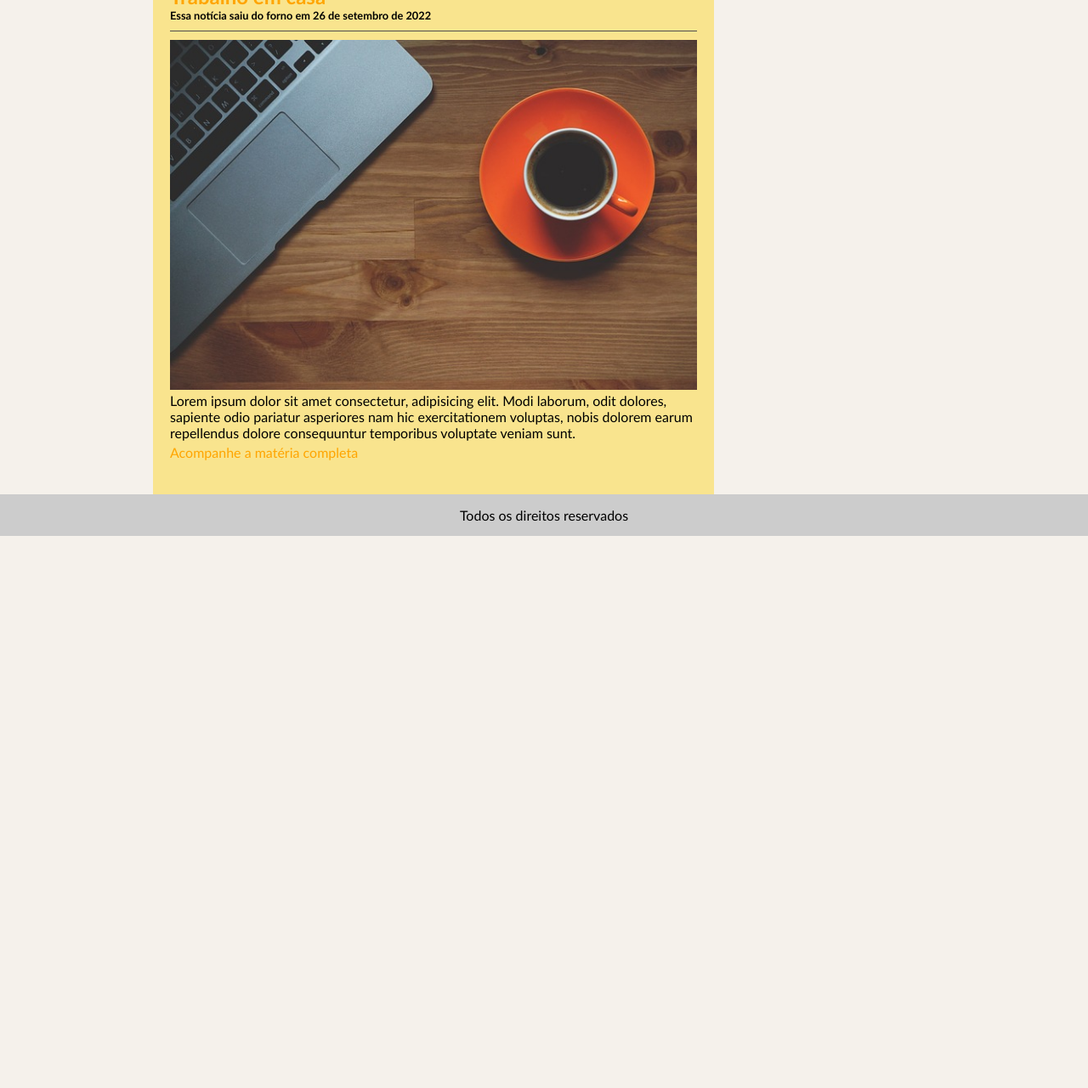
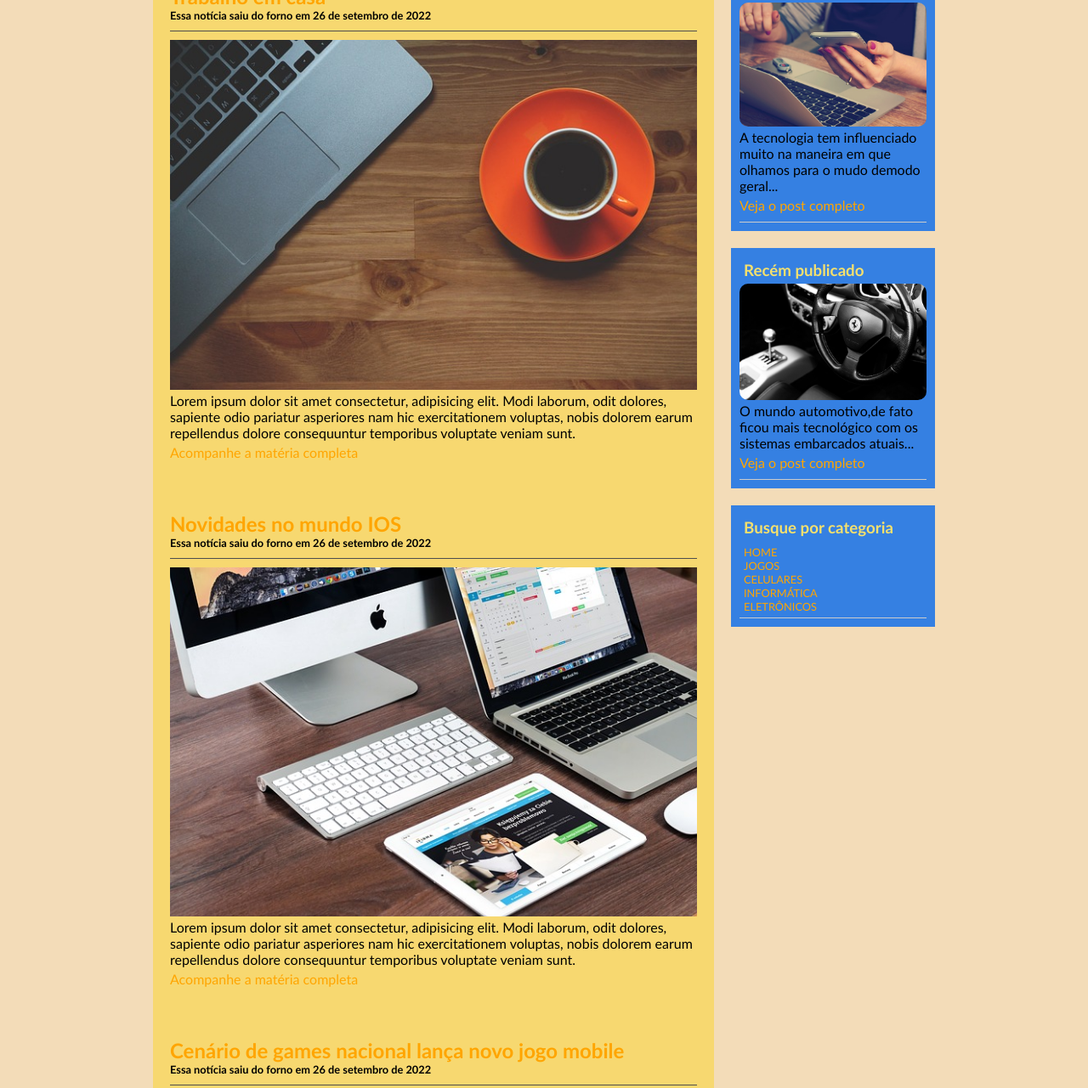
Before and after one commit to AureoDantax/tec-blog, a plain HTML site: page index.html in a window 1280 px wide. Shown: the part 191-1472 px from the top of the page at 85% size. Before the commit the page ends 822 px from the top, so only its background shows below. Drawn offline with Linux system fonts and the light colour scheme.

Commit message:
realizada a criação das postagens e também estilizações finais

```diff
--- a/css/style.css
+++ b/css/style.css
@@ -8,7 +8,7 @@
 
 
 body{
-    background-color: #f5f1eb;
+    background-color: #f3dcb8;
     font-family: "Trebuchet MS", Helvetica,sans-serif;
     /* equivale a 16 pxels */
     font-size: 1em;
@@ -45,10 +45,16 @@ body{
 
 #lateral{
     width: 240px;
-    background: #fff;
     float: right;
 
 }
+
+.imagem-lateral{
+    border: 1px hidden;
+    border-radius: 10px;
+    width: 220px;
+}
+
  #rodape{
 background: #CCC;
 clear: both;
@@ -63,7 +69,18 @@ padding: 15px;
     margin-bottom: 20px;
 }
 
-/* formatsç~so do menu */
+.conteudo-lateral{
+    margin-bottom: 20px;
+    padding: 10px;
+    background: #0a6cecd0;
+}
+
+/* formatação do menu */
+
+#fundo-logo{
+    color: #fff;
+    background: gray;
+}
 
 #container-cabeçalho a:link, #container-cabeçalho a:visited{
     color: #ffffff;
@@ -77,7 +94,15 @@ padding: 15px;
     border-radius: 15px;
 }
 
+.conteudo-lateral h3{
+    transition: all 0.6s;
+    cursor: pointer;
+}
 
+.conteudo-lateral h3:hover{
+    -webkit-filter: drop-shadow(15px 10px 5px #ffa500);
+    filter: drop-shadow(15px 10px 5px #000000);
+}
 
 
 
@@ -115,9 +140,18 @@ h1{
 
  }
 
- .branco{
-    color: #fff;
-    background: gray;
+ h3{
+    padding: 5px;
+    color: #f5e06d;
+
+ }
+
+.post-lateral{
+    font-size: 0.8em;
+    padding: 5px;
+    border-bottom: 1px solid #CCC;
+
+
 }
 
 p{
--- a/index.html
+++ b/index.html
@@ -10,7 +10,7 @@
 <body>
     <div id="container-cabeçalho">
        <div id="area-logo">
-       <h1> Tec<span class="branco">Blog</span></h1>
+       <h1> Tec<span id="fundo-logo">Blog</span></h1>
        </div>
        <div id="area-menu">
         <a href="index.html">HOME</a>
@@ -28,16 +28,70 @@
                 <span class="data-post   ">Essa notícia saiu do forno em 26 de setembro de 2022</span>
                 <img width="620px" src="images/imagem1.jpg" alt="post1">
                 <p>Lorem ipsum dolor sit amet consectetur,
-                    adipisicing elit. Modi laborum, odit dolores,
+                adipisicing elit. Modi laborum, odit dolores,
                 sapiente odio pariatur asperiores nam hic exercitationem voluptas,
-                 nobis dolorem earum repellendus dolore consequuntur
-                  temporibus voluptate veniam sunt.
+                nobis dolorem earum repellendus dolore consequuntur
+                temporibus voluptate veniam sunt.
+                </p>
+                <a href="">Acompanhe a matéria completa</a>
+            </div><!--fim post-->
+
+            <!-- inicio post -->
+            <div class="post">
+                <h2>Novidades no mundo IOS</h2>
+                <span class="data-post   ">Essa notícia saiu do forno em 26 de setembro de 2022</span>
+                <img width="620px" src="images/imagem2.jpg" alt="post1">
+                <p>Lorem ipsum dolor sit amet consectetur,
+                adipisicing elit. Modi laborum, odit dolores,
+                sapiente odio pariatur asperiores nam hic exercitationem voluptas,
+                nobis dolorem earum repellendus dolore consequuntur
+                temporibus voluptate veniam sunt.
+                </p>
+                <a href="">Acompanhe a matéria completa</a>
+            </div> <!--fim post-->
+
+                    <!-- inicio post -->
+            <div class="post">
+                <h2>Cenário de games nacional lança novo jogo mobile</h2>
+                <span class="data-post">Essa notícia saiu do forno em 26 de setembro de 2022</span>
+                <img width="620px" src="images/imagem3.jpg" alt="post1">
+                <p>Lorem ipsum dolor sit amet consectetur,
+                adipisicing elit. Modi laborum, odit dolores,
+                sapiente odio pariatur asperiores nam hic exercitationem voluptas,
+                nobis dolorem earum repellendus dolore consequuntur
+                temporibus voluptate veniam sunt.
                 </p>
                 <a href="">Acompanhe a matéria completa</a>
             </div> <!--fim post-->
         </div>
-        <div id="lateral">
-            menu lateral
+        <div id="lateral"> <!--inicio menu lateral-->
+            <div class="conteudo-lateral">
+                <h3>Post mais acessado</h3>
+                <img class="imagem-lateral" src="images/imagem4.jpg" alt="">
+                <p> A tecnologia tem influenciado muito na maneira
+                     em que olhamos para o mudo demodo geral...</p>
+                     <a href="">Veja o post completo</a>
+                <div class="post-lateral"></div>
+            </div>
+            <div class="conteudo-lateral">
+                <h3>Recém publicado</h3>
+                <img class="imagem-lateral" src="images/imagem5.jpg" alt="">
+                <p> O mundo automotivo,de fato ficou mais tecnológico
+                     com os sistemas embarcados atuais...</p>
+                     <a href="">Veja o post completo</a>
+                <div class="post-lateral"></div>
+            </div>
+            <div class="conteudo-lateral">
+                <h3>Busque por categoria</h3>
+                <div class="post-lateral">
+                    <a href="index.html">HOME</a><br>
+                    <a href="jogos.html">JOGOS</a><br>
+                    <a href="celulares.html">CELULARES</a><br>
+                    <a href="informatica.hmtl">INFORMÁTICA</a><br>
+                    <a href="eletronicos.html"> ELETRÔNICOS</a><br>
+                    </div>
+                </div>
+
        </div>
 
         </div>
```
